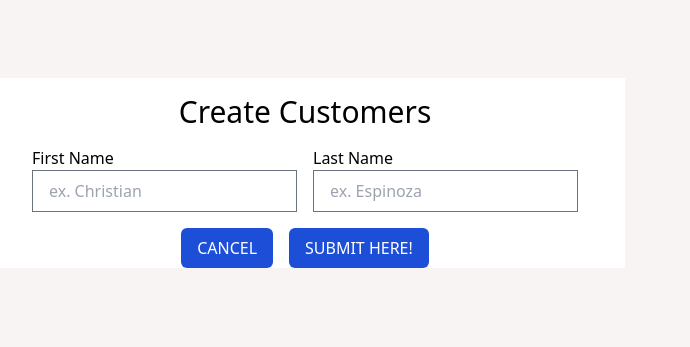
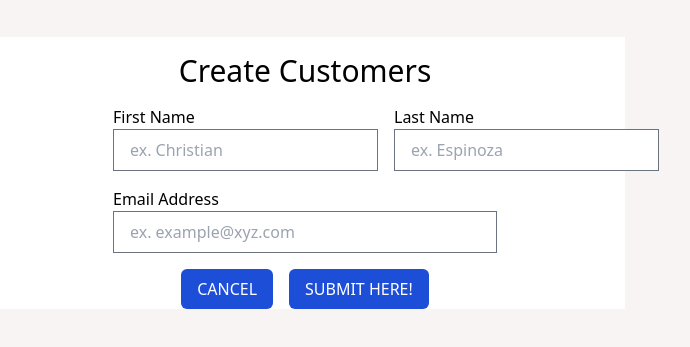
Before and after one commit to Seaaaany1804/Customer-Information-Portal, a Next.js app: page /posts/create in a window 1280 px wide. Shown: the part 227-574 px from the top of the page, without its empty margins (335-1025 px from the left). Built offline with nearby package versions, Linux system fonts and the light colour scheme.

Commit message:
Added Email Input in create customers

```diff
--- a/app/posts/create/page.js
+++ b/app/posts/create/page.js
@@ -8,11 +8,12 @@ const page = () => {
 
     const [fName, setfName] = useState('')
     const [lName, setlName] = useState('')
+    const [email, setEmail] = useState('')
     const router = useRouter()
 
     const handleSubmit = async (e) => {
         e.preventDefault()
-        await axios.post('http://localhost:5000/posts', {fName, lName})
+        await axios.post('http://localhost:5000/posts', {fName, lName, email})
         router.push('/')
     }
 
@@ -22,9 +23,9 @@ const page = () => {
       <div className="flex flex-col justify-center items-center w-[50%] bg-white">
         <h1 className="text-3xl font-normal p-4"> Create Customers </h1>
 
-        <form onSubmit={handleSubmit} className="flex flex-col items-center justify-center gap-4 w-[70%]">
-          <div className="flex gap-4">
-            <div className="flex flex-col">
+        <form onSubmit={handleSubmit} className="flex flex-col items-center justify-center gap-4 w-[60%]">
+          <div className="flex gap-4 w-[100%]">
+            <div className="flex flex-col w-[100%]">
               <label> First Name </label>
 
               <input
@@ -36,7 +37,7 @@ const page = () => {
               />
             </div>
 
-            <div className="flex flex-col">
+            <div className="flex flex-col w-[100%]">
               <label> Last Name </label>
               <input
                   type="text"
@@ -47,6 +48,17 @@ const page = () => {
               />
             </div>
           </div>
+
+          <div className="flex flex-col w-[100%]">
+              <label> Email Address </label>
+              <input
+                  type="text"
+                  placeholder="ex. example@xyz.com"
+                  value={email}
+                  className="p-2 px-4 border border-gray-500"
+                  onChange={(e) => setEmail(e.target.value)}
+              />
+            </div>
 
           <div className="flex gap-4">
            <button className="bg-blue-700 text-white rounded-md p-2 px-4"> CANCEL </button>
--- a/db.json
+++ b/db.json
@@ -22,6 +22,12 @@
       "id": "4764",
       "fName": "James Eduard ",
       "lName": "Sadaya"
+    },
+    {
+      "id": "5bd3",
+      "fName": "Terenz Jetcem ",
+      "lName": "Tuason",
+      "email": "tuazon@gmail.com"
     }
   ]
 }
```
